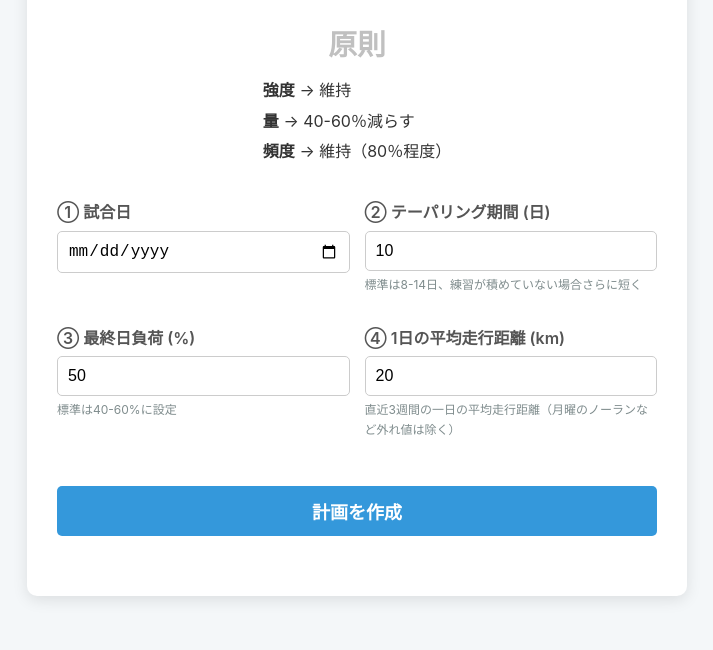
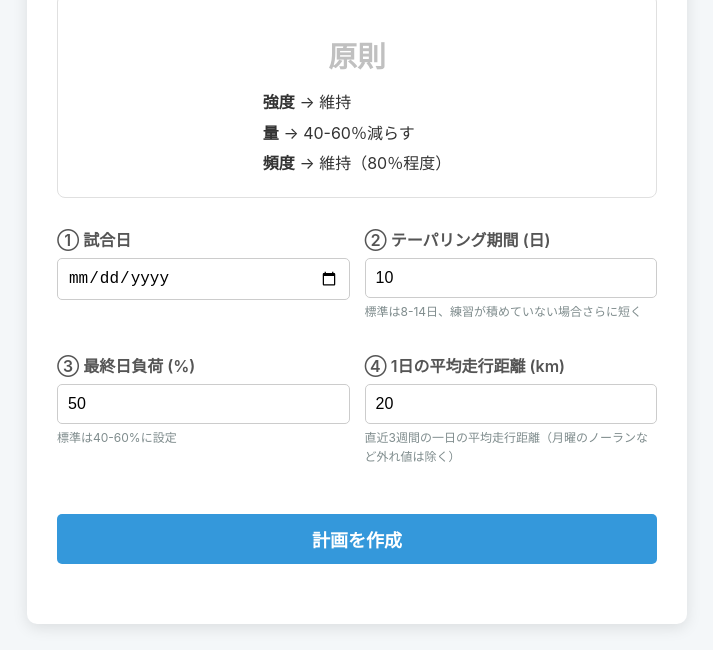
Before and after one commit to chinchiku/tapering_calculator_waseda, a plain HTML site: page index.html in a window 1280 px wide. Shown: the part 190-840 px from the top of the page, without its empty margins (283-996 px from the left). Drawn offline with Linux system fonts and the light colour scheme; a web font is replaced by a local one.

Commit message:
index.html

```diff
--- a/index.html
+++ b/index.html
@@ -42,6 +42,10 @@
         .principles {
     margin-bottom: 30px;
     text-align: center;
+
+    border: 1px solid #e0e0e0; /* 線の太さ、種類、色を指定 */
+    border-radius: 8px; /* 角を少し丸くする */
+    padding: 15px; /* 内側の余白を追加 */
 }
 .principles h2 {
     font-family: 'Yuji Syuku', serif;
```
